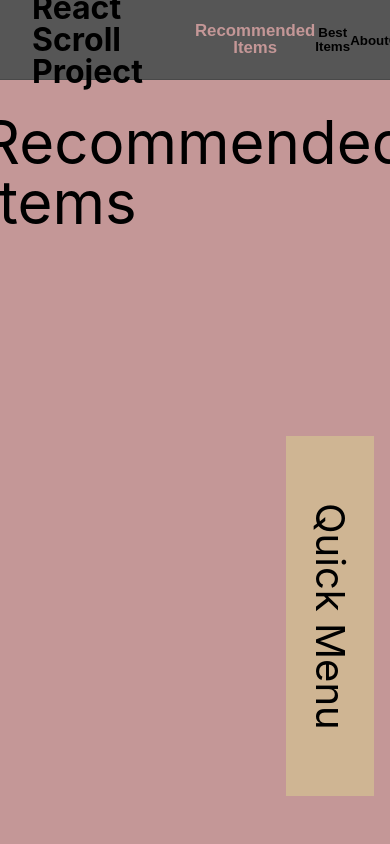
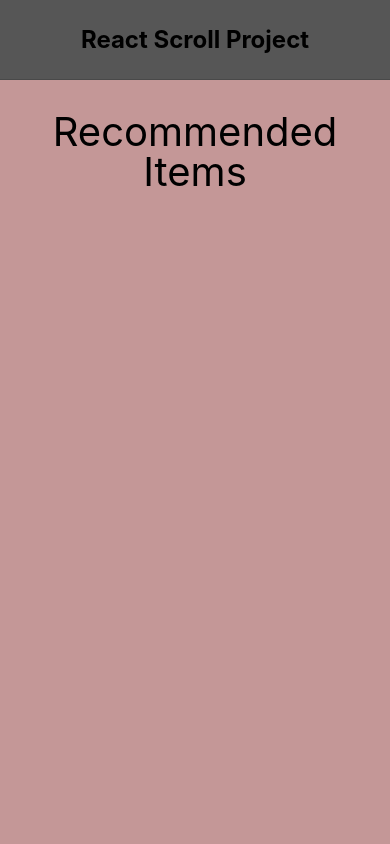
Before and after one commit to hjunyoung/scroll-effect-react, a React (Create React App) app: page / in a window 390 px wide. Shown: the top 844 px of the page. Built offline with nearby package versions, Linux system fonts and the light colour scheme; the HTML template or start-up script is replaced by a standard one.

Commit message:
💄 Add media queries

```diff
--- a/src/GlobalStyle.js
+++ b/src/GlobalStyle.js
@@ -13,6 +13,7 @@ const GlobalStyle = createGlobalStyle`
   body {
     font-family: -apple-system, BlinkMacSystemFont, 'Segoe UI', Roboto, Oxygen, Ubuntu, Cantarell, 'Open Sans', 'Helvetica Neue', sans-serif;
     font-size: 16px;
+    min-width: 320px;
     min-height: 500vh;
   }
 
--- a/src/Header.js
+++ b/src/Header.js
@@ -11,17 +11,28 @@ const Container = styled.header`
   z-index: 10;
 
   width: 100%;
+  min-width: 360px;
   height: ${(props) => props.headerHeight}px;
   padding: 0 32px;
 
   background-color: #565656;
 
   border-bottom: 1px solid #494949;
+
+  @media screen and (max-width: 992px) {
+    justify-content: center;
+  }
 `;
 
 const Logo = styled.article`
   font-size: 32px;
   font-weight: 700;
+
+  text-align: center;
+
+  @media screen and (max-width: 768px) {
+    font-size: 24px;
+  }
 `;
 
 const Navigation = styled.nav`
@@ -35,15 +46,20 @@ const Navigation = styled.nav`
 
     height: 100%;
   }
+
+  @media screen and (max-width: 992px) {
+    display: none;
+  }
 `;
 
 const Menu = styled.button`
+  font-size: 16px;
   font-weight: 700;
   line-height: 1;
   transition: font-size 0.5s ease-in-out, color 0.5s ease-in-out;
 
   &.selected {
-    font-size: 1.05em;
+    font-size: 18px;
     color: ${(props) => props.color};
   }
 `;
--- a/src/Pages.js
+++ b/src/Pages.js
@@ -16,6 +16,15 @@ const Page = styled.section`
   background-color: ${(props) => props.backgroundColor};
 
   font-size: 60px;
+  text-align: center;
+
+  @media screen and (max-width: 768px) {
+    font-size: 48px;
+  }
+
+  @media screen and (max-width: 576px) {
+    font-size: 40px;
+  }
 `;
 
 const RecommendedItems = styled(Page)`
--- a/src/QuickMenu.js
+++ b/src/QuickMenu.js
@@ -28,6 +28,10 @@ const Container = styled.article.attrs((props) => ({
 
   will-change: transform;
   transition: transform 0.2s linear;
+
+  @media screen and (max-width: 768px) {
+    display: none;
+  }
 `;
 
 const QuickMenu = ({ quickMenuHeight }) => {
```
